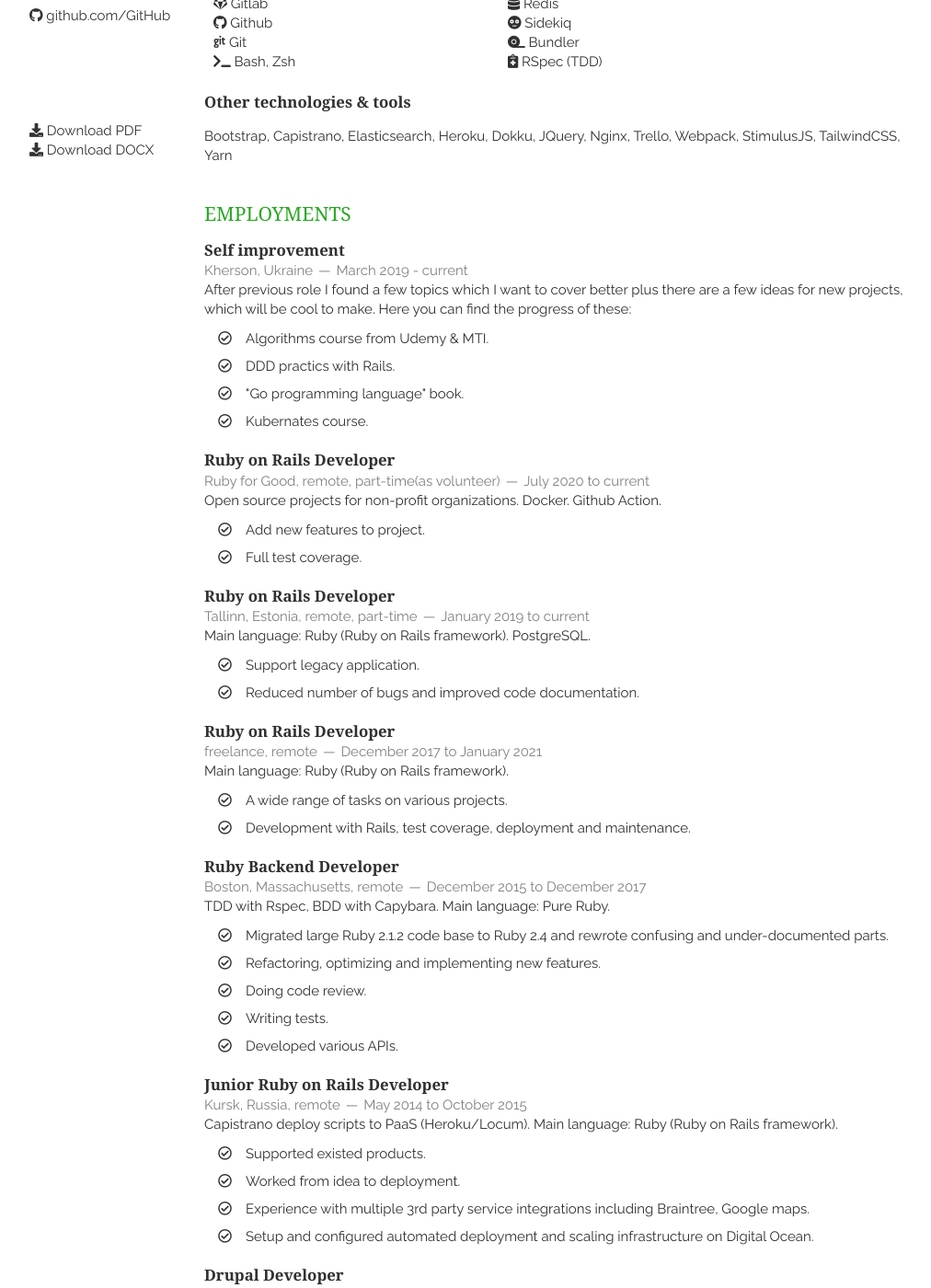
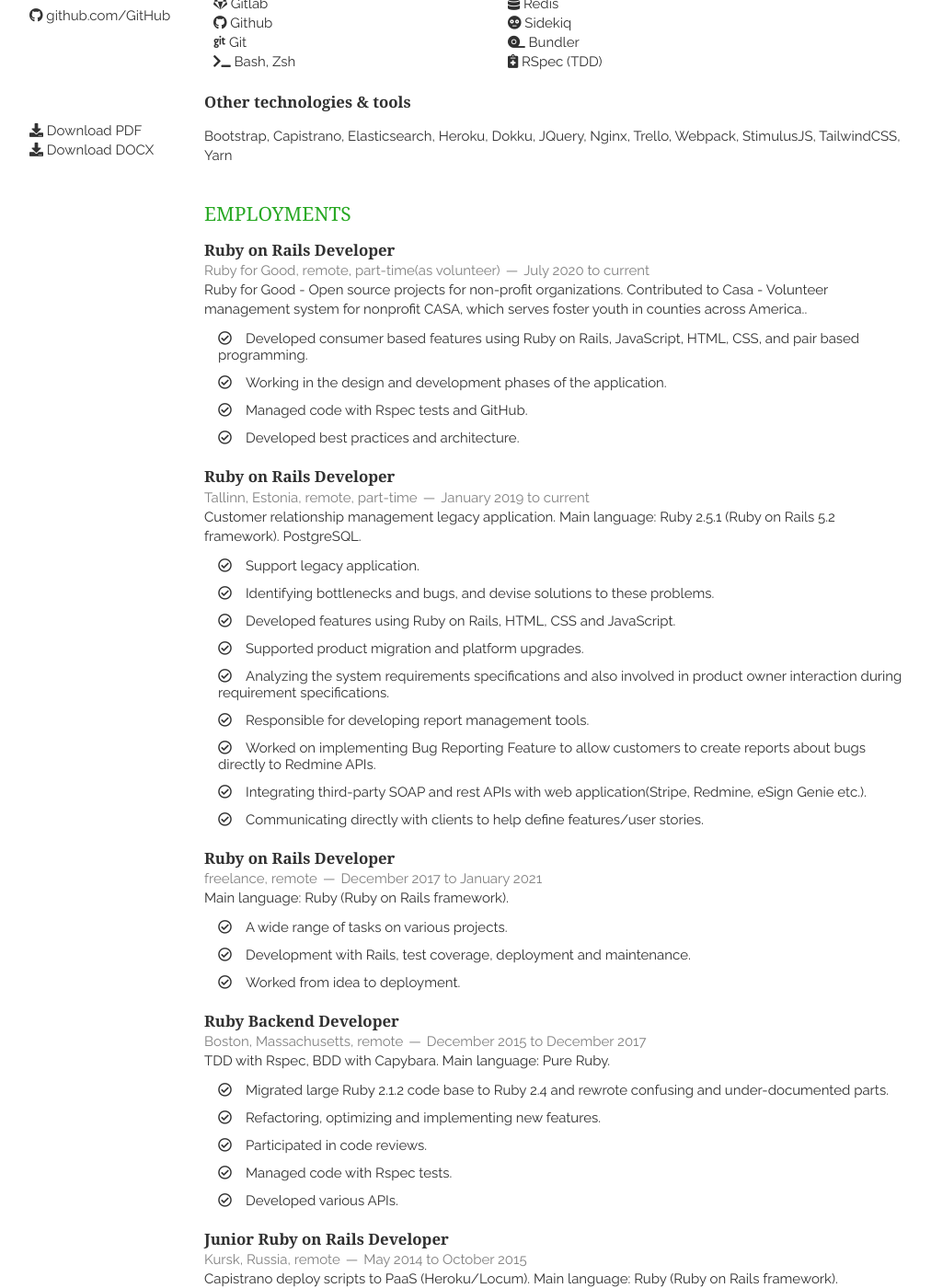
Before and after one commit to onsana/onsana.github.io, a Jekyll site: the page built from index.html, in a window 1280 px wide and 1400 px high, scrolled down 454 px. Shown: the whole window at 92% size, without its empty margins (138-1150 px from the left). Built offline with Jekyll 4.4.1, drawn with Linux system fonts in a browser that asks for light colours; nearby versions of some CDN libraries; the list of posts is cut into pages by our own code.

Commit message:
Edit employment section

```diff
--- a/_includes/employment.html
+++ b/_includes/employment.html
@@ -1,22 +1,5 @@
 <section class="thirteen columns">
     <h1>Employments</h1>
-
-    <article>
-        <header>
-            <h1>Self improvement</h1>
-            <span><address>Kherson, Ukraine</address><time>March 2019 - current</time></span>
-        </header>
-        <p>
-            After previous role I found a few topics which I want to cover better plus there are a few ideas for new projects, which will be cool to make.
-            Here you can find the progress of these:
-        </p>
-        <ul>
-            <li>Algorithms course from Udemy & MTI.</li>
-            <li>DDD practics with Rails.</li>
-            <li>"Go programming language" book.</li>
-            <li>Kubernates course.</li>
-        </ul>
-    </article>
 
     <article>
         <header>
@@ -24,11 +7,14 @@
             <span><address>Ruby for Good, remote, part-time(as volunteer)</address><time>July 2020 to current</time></span>
         </header>
         <p>
-            Open source projects for non-profit organizations. Docker. Github Action.
+           <a href="https://rubyforgood.org">Ruby for Good</a> - Open source projects for non-profit organizations.
+           Contributed to <a href="https://github.com/rubyforgood/casa">Casa</a> - Volunteer management system for nonprofit CASA, which serves foster youth in counties across America..
         </p>
         <ul>
-            <li>Add new features to project.</li>
-            <li>Full test coverage.</li>
+            <li>Developed consumer based features using Ruby on Rails, JavaScript, HTML, CSS, and pair based programming.</li>
+            <li>Working in the design and development phases of the application.</li>
+            <li>Managed code with Rspec tests and GitHub.</li>
+            <li>Developed best practices and architecture.</li>
         </ul>
     </article>
 
@@ -38,11 +24,18 @@
             <span><address>Tallinn, Estonia, remote, part-time</address><time>January 2019 to current</time></span>
         </header>
         <p>
-            Main language: Ruby (Ruby on Rails framework). PostgreSQL.
+            Customer relationship management legacy application. Main language: Ruby 2.5.1 (Ruby on Rails 5.2 framework). PostgreSQL.
         </p>
         <ul>
             <li>Support legacy application.</li>
-            <li>Reduced number of bugs and improved code documentation.</li>
+            <li>Identifying bottlenecks and bugs, and devise solutions to these problems.</li>
+            <li>Developed features using Ruby on Rails, HTML, CSS and JavaScript.</li>
+            <li>Supported product migration and platform upgrades.</li>
+            <li>Analyzing the system requirements specifications and also involved in product owner interaction during requirement specifications.</li>
+            <li>Responsible for developing report management tools.</li>
+            <li>Worked on implementing Bug Reporting Feature to allow customers to create reports about bugs directly to Redmine APIs.</li>
+            <li>Integrating third-party SOAP and rest APIs with web application(Stripe, Redmine, eSign Genie etc.).</li>
+            <li>Communicating directly with clients to help define features/user stories.</li>
         </ul>
     </article>
 
@@ -57,6 +50,7 @@
         <ul>
             <li>A wide range of tasks on various projects.</li>
             <li>Development with Rails, test coverage, deployment and maintenance.</li>
+            <li>Worked from idea to deployment.</li>
         </ul>
     </article>
 
@@ -71,8 +65,8 @@
         <ul>
             <li>Migrated large Ruby 2.1.2 code base to Ruby 2.4 and rewrote confusing and under-documented parts.</li>
             <li>Refactoring, optimizing and implementing new features.</li>
-            <li>Doing code review.</li>
-            <li>Writing tests.</li>
+            <li>Participated in code reviews.</li>
+            <li>Managed code with Rspec tests.</li>
             <li>Developed various APIs.</li>
         </ul>
     </article>
```
